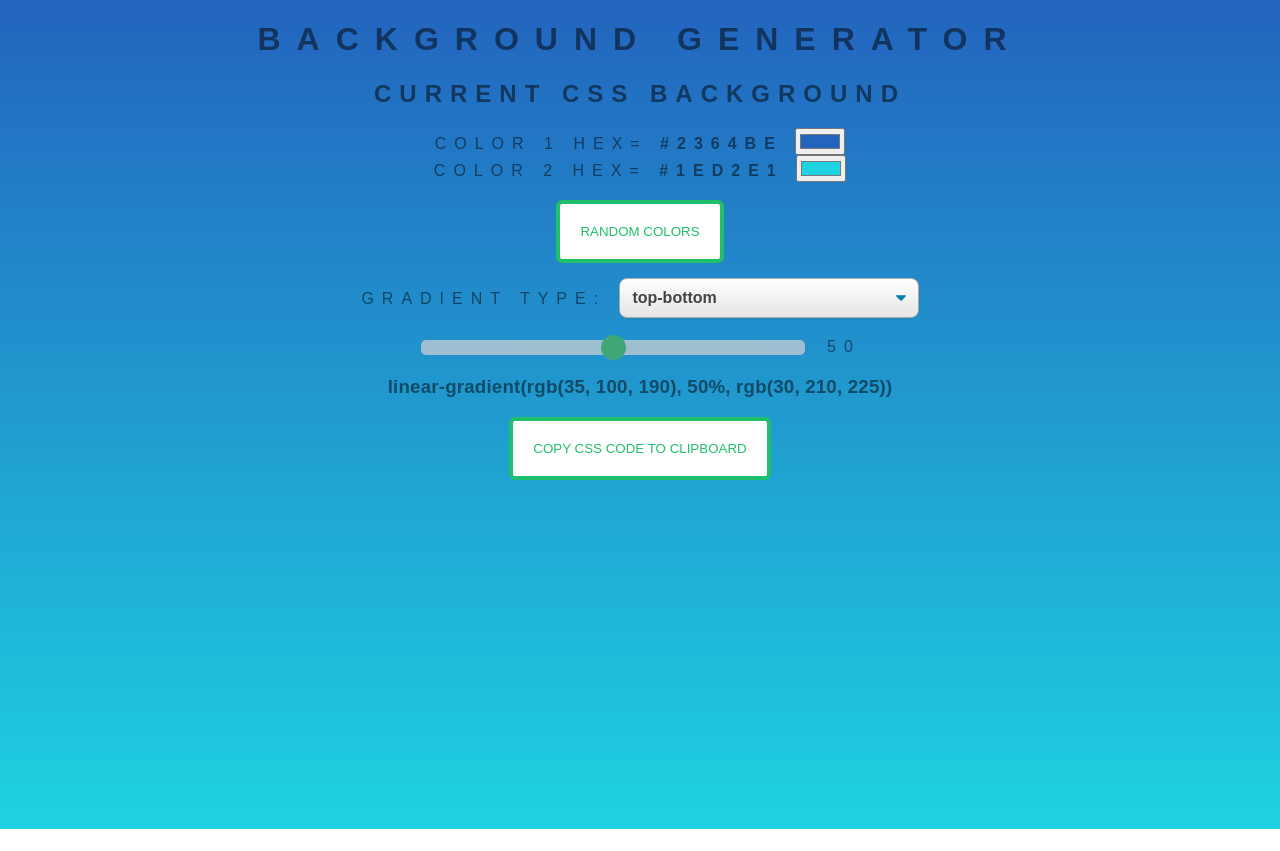
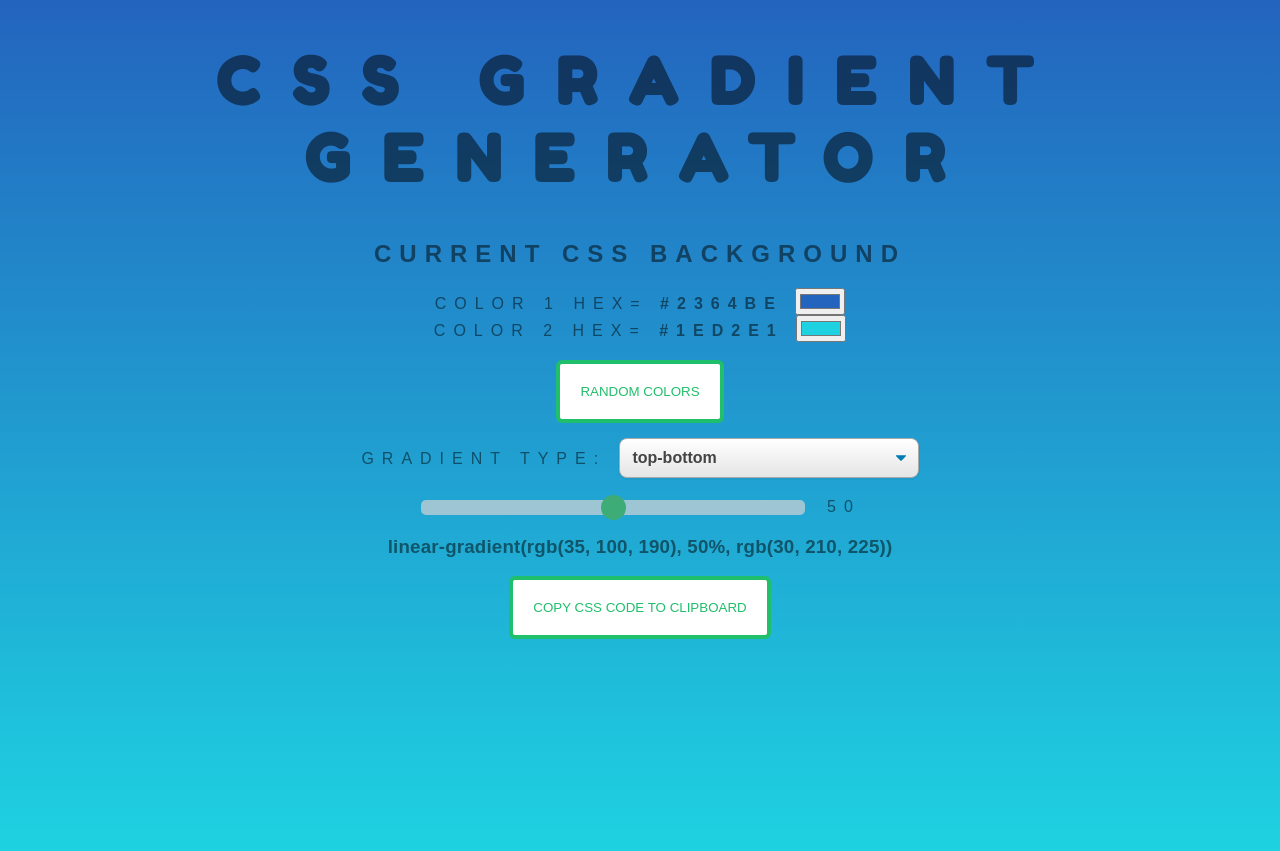
Before and after one commit to slavkojos/css-gradient-gen, a website built with Parcel: page index.html in a window 1280 px wide. Before the commit the page ends 829 px from the top, so only its background shows below. Built offline with nearby package versions, Linux system fonts and the light colour scheme; a web font is replaced by a local one.

Commit message:
updated h1 font and size

```diff
--- a/index.html
+++ b/index.html
@@ -32,15 +32,17 @@
     <meta name="msapplication-config" content="src/favicon/browserconfig.xml" />
     <meta name="theme-color" content="#ffffff" />
 
-    <link rel="stylesheet" href="src/styles.css" />
+
     <link
       href="https://fonts.googleapis.com/css2?family=Basic&display=swap"
       rel="stylesheet"
     />
+    <link href="https://fonts.googleapis.com/css2?family=Fredoka+One&display=swap" rel="stylesheet">
+    <link rel="stylesheet" href="src/styles.css" />
   </head>
 
   <body id="gradient">
-    <h1>Background generator</h1>
+    <h1>CSS GRADIENT GENERATOR</h1>
     <h2>Current CSS background</h2>
     <div class="color-container">
       <span id="hex1">COLOR 1 HEX=</span>
--- a/src/styles.css
+++ b/src/styles.css
@@ -204,3 +204,10 @@ h3 {
 .select-css[aria-disabled="true"] {
   border-color: #aaa;
 }
+
+h1 {
+  font-family: 'Fredoka One', cursive;
+  font-weight: 600;
+  font-size: 4rem;
+
+}
```
